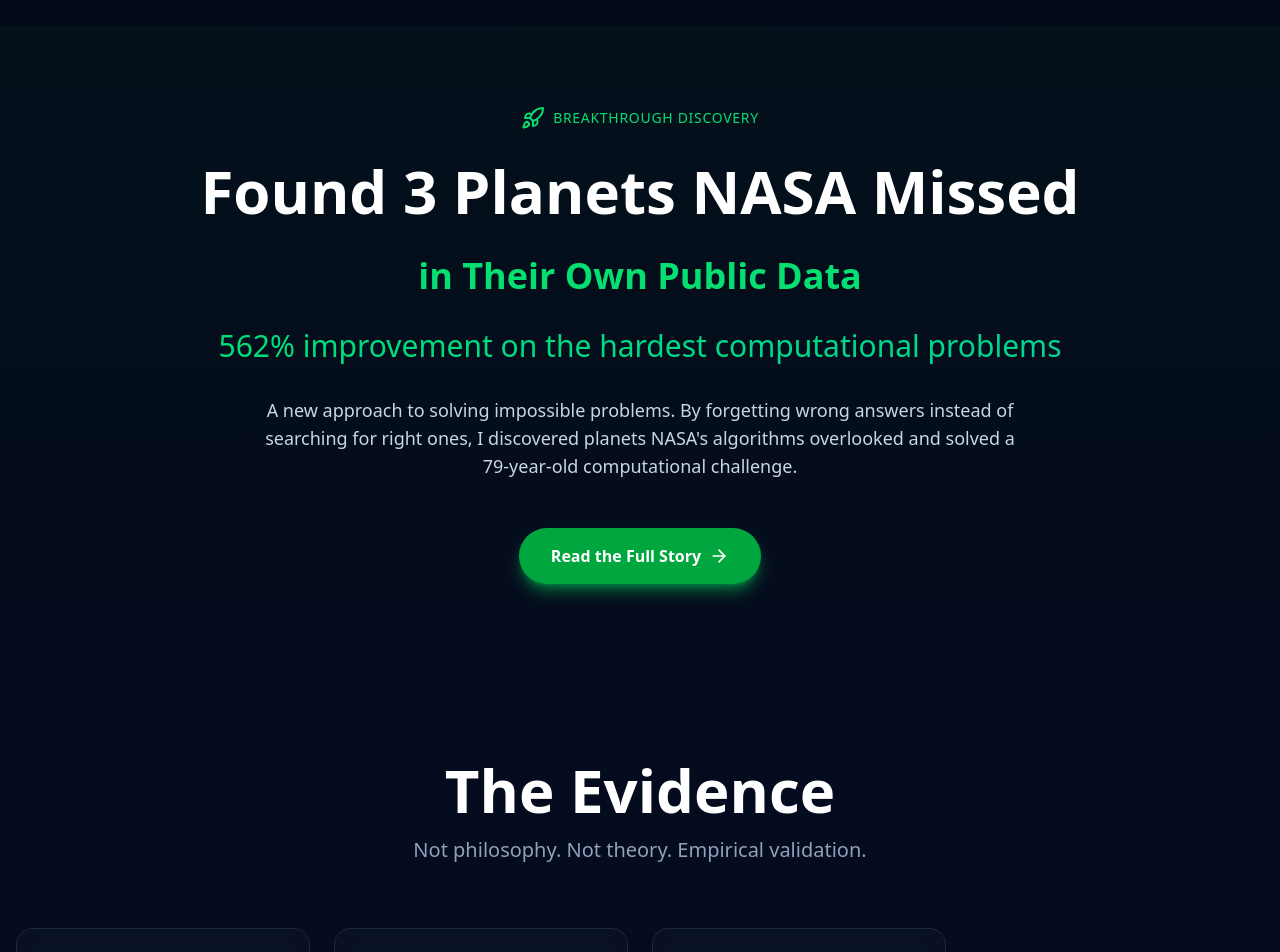
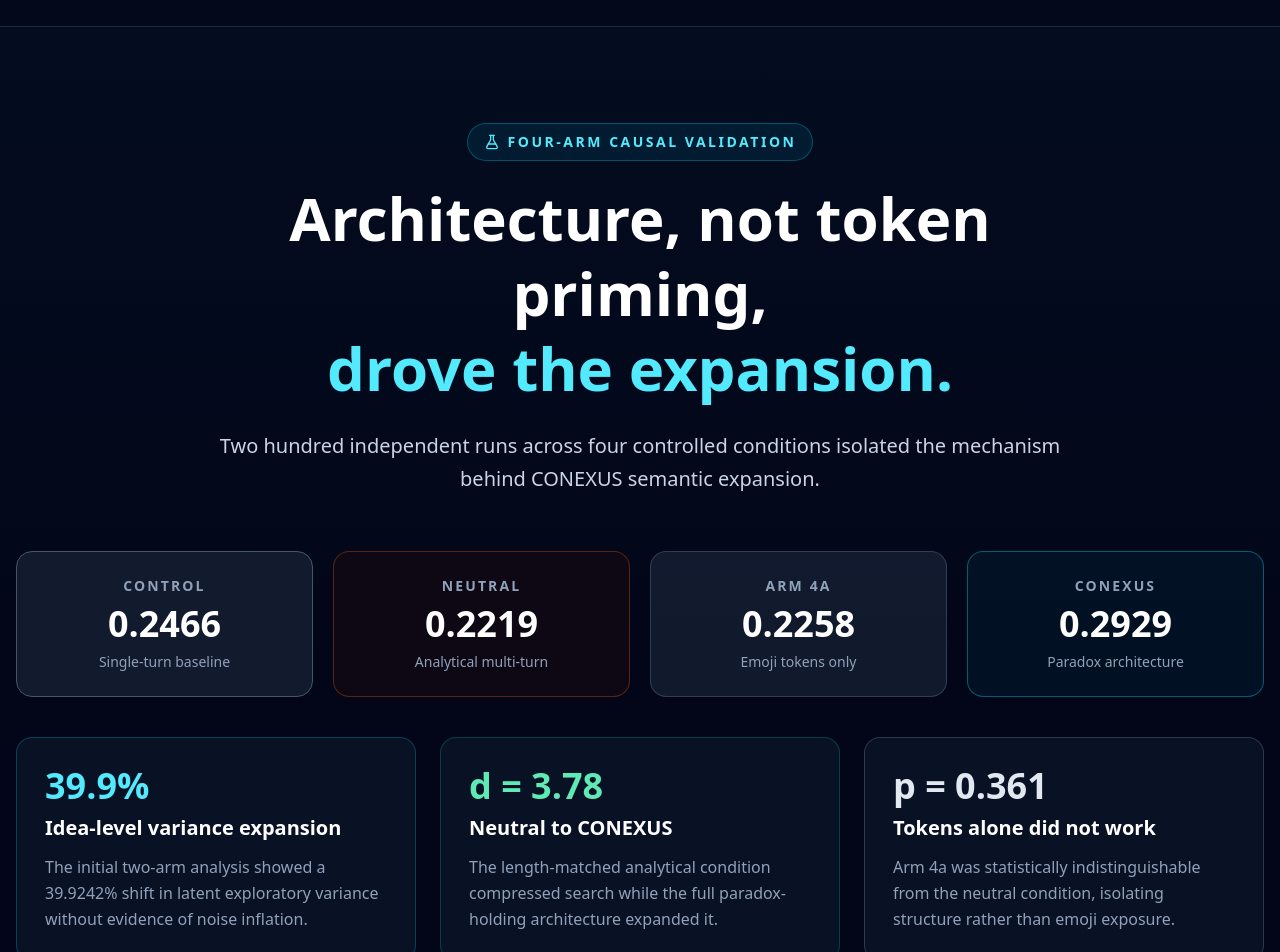
Before and after one commit to CONEXUS-dev/conexus-website, a Next.js app: page / in a window 1280 px wide. Shown: the part 1020-1972 px from the top of the page. Built offline with nearby package versions, Linux system fonts and the light colour scheme.

Commit message:
Replace discovery claim with four-arm causal evidence

```diff
--- a/components/DiscoveryStory.tsx
+++ b/components/DiscoveryStory.tsx
@@ -1,85 +1,153 @@
 "use client";
 
 import { motion } from "framer-motion";
-import { Rocket, ArrowRight } from "lucide-react";
+import { ArrowRight, FlaskConical } from "lucide-react";
 import Link from "next/link";
+
+const arms = [
+  {
+    label: "Control",
+    value: "0.2466",
+    note: "Single-turn baseline",
+    className: "border-slate-600 bg-slate-800/60",
+  },
+  {
+    label: "Neutral",
+    value: "0.2219",
+    note: "Analytical multi-turn",
+    className: "border-orange-500/30 bg-orange-950/20",
+  },
+  {
+    label: "Arm 4a",
+    value: "0.2258",
+    note: "Emoji tokens only",
+    className: "border-slate-500/40 bg-slate-800/60",
+  },
+  {
+    label: "CONEXUS",
+    value: "0.2929",
+    note: "Paradox architecture",
+    className: "border-cyan-400/40 bg-cyan-950/25",
+  },
+];
 
 export default function DiscoveryStory() {
   return (
-    <section className="py-20 px-4 bg-gradient-to-b from-green-950/20 to-transparent">
-      <div className="max-w-6xl mx-auto">
+    <section className="border-y border-slate-800 bg-gradient-to-b from-cyan-950/10 via-slate-950 to-slate-950 px-4 py-24">
+      <div className="mx-auto max-w-7xl">
         <motion.div
           initial={{ opacity: 0, y: 20 }}
           whileInView={{ opacity: 1, y: 0 }}
           viewport={{ once: true }}
-          transition={{ duration: 0.8 }}
-          className="text-center"
+          transition={{ duration: 0.7 }}
+          className="mx-auto mb-14 max-w-4xl text-center"
         >
-          <motion.div
+          <div className="mb-5 inline-flex items-center gap-2 rounded-full border border-cyan-400/30 bg-cyan-500/10 px-4 py-2 text-sm font-semibold uppercase tracking-[0.18em] text-cyan-300">
+            <FlaskConical className="h-4 w-4" />
+            Four-Arm Causal Validation
+          </div>
+
+          <h2 className="mb-6 text-4xl font-bold leading-tight text-white md:text-6xl">
+            Architecture, not token priming,
+            <span className="block text-cyan-300">drove the expansion.</span>
+          </h2>
+
+          <p className="text-xl leading-relaxed text-slate-300">
+            Two hundred independent runs across four controlled conditions
+            isolated the mechanism behind CONEXUS semantic expansion.
+          </p>
+        </motion.div>
+
+        <div className="mb-10 grid gap-5 md:grid-cols-4">
+          {arms.map((arm, index) => (
+            <motion.article
+              key={arm.label}
+              initial={{ opacity: 0, y: 16 }}
+              whileInView={{ opacity: 1, y: 0 }}
+              viewport={{ once: true }}
+              transition={{ duration: 0.5, delay: index * 0.08 }}
+              className={`rounded-2xl border p-6 text-center ${arm.className}`}
+            >
+              <p className="mb-2 text-sm font-semibold uppercase tracking-[0.15em] text-slate-400">
+                {arm.label}
+              </p>
+              <p className="mb-2 text-4xl font-bold text-white">{arm.value}</p>
+              <p className="text-sm text-slate-400">{arm.note}</p>
+            </motion.article>
+          ))}
+        </div>
+
+        <div className="grid gap-6 lg:grid-cols-3">
+          <motion.article
             initial={{ opacity: 0, y: 20 }}
             whileInView={{ opacity: 1, y: 0 }}
             viewport={{ once: true }}
-            transition={{ duration: 0.8, delay: 0.2 }}
-            className="flex items-center justify-center gap-2 mb-6"
+            className="rounded-2xl border border-cyan-400/25 bg-slate-900/65 p-7"
           >
-            <Rocket className="w-6 h-6 text-green-400" />
-            <span className="text-green-400 text-sm font-medium tracking-wider uppercase">
-              Breakthrough Discovery
-            </span>
-          </motion.div>
+            <p className="mb-2 text-4xl font-bold text-cyan-300">39.9%</p>
+            <h3 className="mb-3 text-xl font-semibold text-white">
+              Idea-level variance expansion
+            </h3>
+            <p className="leading-relaxed text-slate-400">
+              The initial two-arm analysis showed a 39.9242% shift in latent
+              exploratory variance without evidence of noise inflation.
+            </p>
+          </motion.article>
 
-          <motion.h2
+          <motion.article
             initial={{ opacity: 0, y: 20 }}
             whileInView={{ opacity: 1, y: 0 }}
             viewport={{ once: true }}
-            transition={{ duration: 0.8, delay: 0.4 }}
-            className="text-4xl md:text-6xl font-bold text-white mb-6 leading-tight"
+            transition={{ delay: 0.08 }}
+            className="rounded-2xl border border-emerald-400/25 bg-slate-900/65 p-7"
           >
-            Found 3 Planets NASA Missed
-            <br />
-            <span className="text-2xl md:text-4xl text-green-400">
-              in Their Own Public Data
-            </span>
-          </motion.h2>
+            <p className="mb-2 text-4xl font-bold text-emerald-300">d = 3.78</p>
+            <h3 className="mb-3 text-xl font-semibold text-white">
+              Neutral to CONEXUS
+            </h3>
+            <p className="leading-relaxed text-slate-400">
+              The length-matched analytical condition compressed search while
+              the full paradox-holding architecture expanded it.
+            </p>
+          </motion.article>
 
-          <motion.p
+          <motion.article
             initial={{ opacity: 0, y: 20 }}
             whileInView={{ opacity: 1, y: 0 }}
             viewport={{ once: true }}
-            transition={{ duration: 0.8, delay: 0.6 }}
-            className="text-2xl md:text-3xl text-transparent bg-clip-text bg-gradient-to-r from-green-400 to-emerald-400 mb-8"
+            transition={{ delay: 0.16 }}
+            className="rounded-2xl border border-slate-500/40 bg-slate-900/65 p-7"
           >
-            562% improvement on the hardest computational problems
-          </motion.p>
-
-          <motion.p
-            initial={{ opacity: 0, y: 20 }}
-            whileInView={{ opacity: 1, y: 0 }}
-            viewport={{ once: true }}
-            transition={{ duration: 0.8, delay: 0.8 }}
-            className="text-lg text-slate-300 mb-12 max-w-3xl mx-auto"
-          >
-            A new approach to solving impossible problems. By forgetting wrong
-            answers instead of searching for right ones, I discovered planets
-            NASA's algorithms overlooked and solved a 79-year-old computational
-            challenge.
-          </motion.p>
+            <p className="mb-2 text-4xl font-bold text-slate-200">p = 0.361</p>
+            <h3 className="mb-3 text-xl font-semibold text-white">
+              Tokens alone did not work
+            </h3>
+            <p className="leading-relaxed text-slate-400">
+              Arm 4a was statistically indistinguishable from the neutral
+              condition, isolating structure rather than emoji exposure.
+            </p>
+          </motion.article>
+        </div>
 
         <motion.div
           initial={{ opacity: 0, y: 20 }}
           whileInView={{ opacity: 1, y: 0 }}
           viewport={{ once: true }}
-            transition={{ duration: 0.8, delay: 1 }}
-            className="flex flex-col sm:flex-row gap-4 justify-center"
+          className="mt-12 text-center"
         >
+          <p className="mx-auto mb-8 max-w-4xl text-lg leading-relaxed text-slate-300">
+            The supported causal interpretation is precise: the active
+            ingredient was the simultaneous unresolved contradiction held
+            across the Nine-Gear sequence, not prompt length, multi-turn format,
+            or unusual tokens alone.
+          </p>
           <Link
-              href="/discovery"
-              className="px-8 py-4 bg-green-600 hover:bg-green-700 text-white font-semibold rounded-full transition-all transform hover:scale-105 shadow-lg shadow-green-500/50 flex items-center justify-center gap-2"
+            href="/evidence"
+            className="inline-flex items-center justify-center gap-2 rounded-full bg-cyan-500 px-8 py-4 font-semibold text-slate-950 transition-all hover:bg-cyan-400"
           >
-              Read the Full Story
-              <ArrowRight className="w-5 h-5" />
+            View the Full Validation
+            <ArrowRight className="h-5 w-5" />
           </Link>
-          </motion.div>
         </motion.div>
       </div>
     </section>
```
Lines whose indentation alone changed are shown as unchanged.
